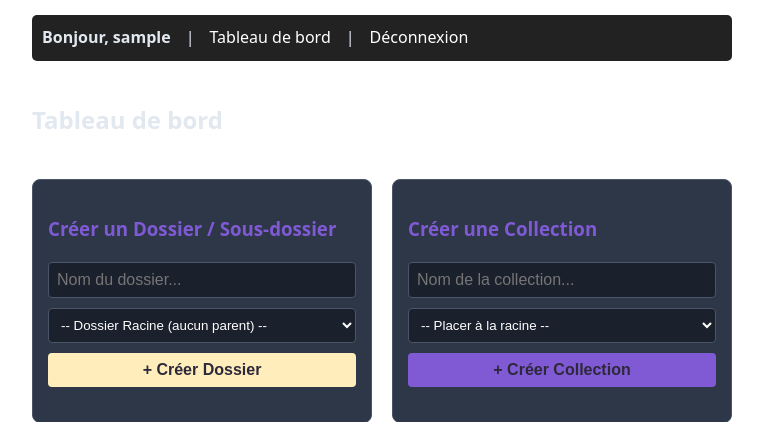
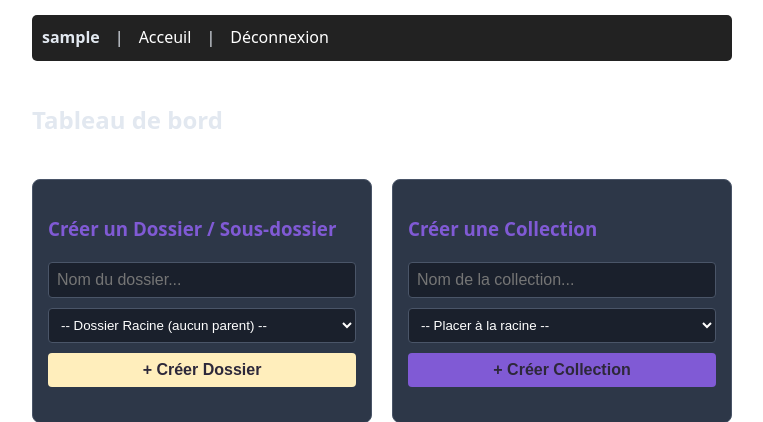
Before and after one commit to moilexis/FastCards, a Flask app: page / in a window 1280 px wide. Shown: the top 422 px of the page, without its empty margins (258-1021 px from the left). Run offline with Flask 3, Linux system fonts and the light colour scheme; a user stored in the database is signed in; data that the repository does not hold is empty.

Commit message:
version 1.1

```diff
--- a/templates/base.html
+++ b/templates/base.html
@@ -15,8 +15,8 @@
 <body>
     <nav>
         {% if current_user.is_authenticated %}
-            <strong>Bonjour, {{ current_user.username }}</strong> |
-            <a href="{{ url_for('index') }}">Tableau de bord</a> |
+            <strong>{{ current_user.username }}</strong> |
+            <a href="{{ url_for('index') }}">Acceuil</a> |
             <a href="{{ url_for('logout') }}">Déconnexion</a>
         {% else %}
             <a href="{{ url_for('login') }}">Connexion</a> |
```
